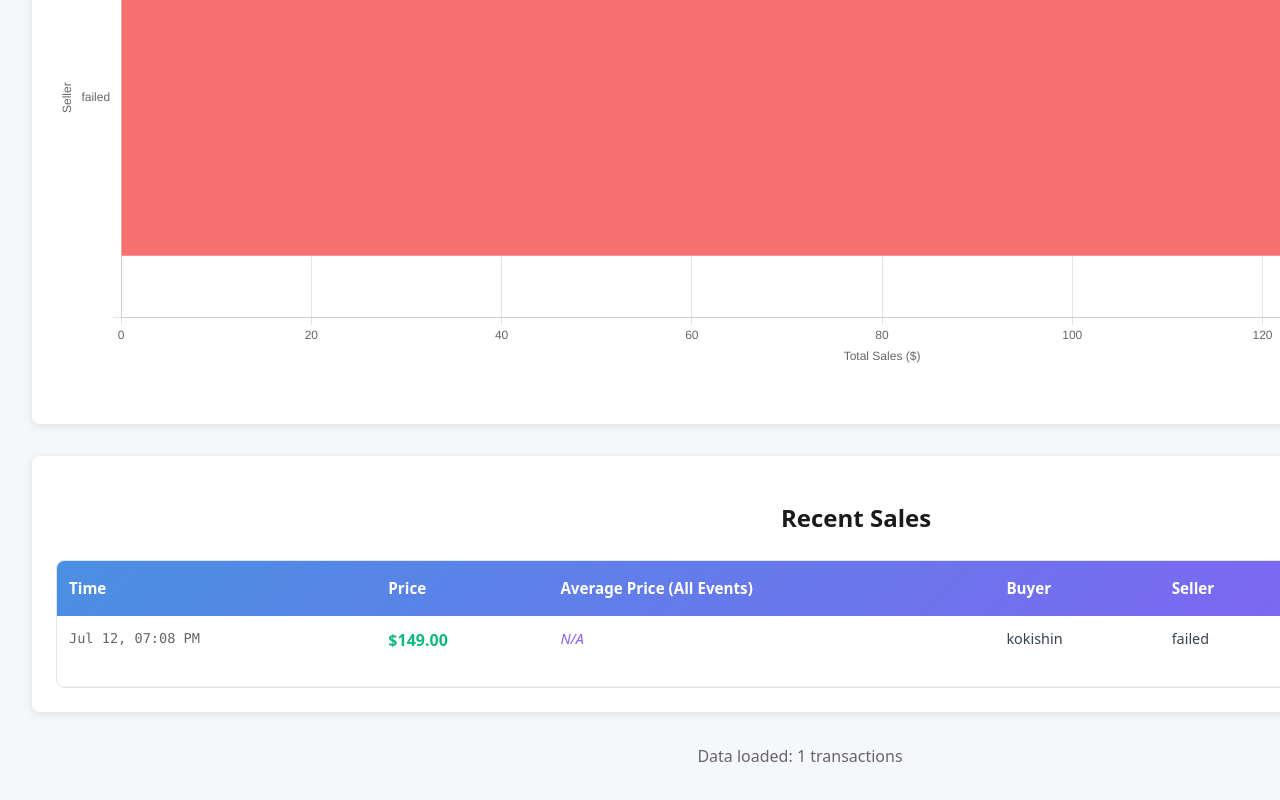
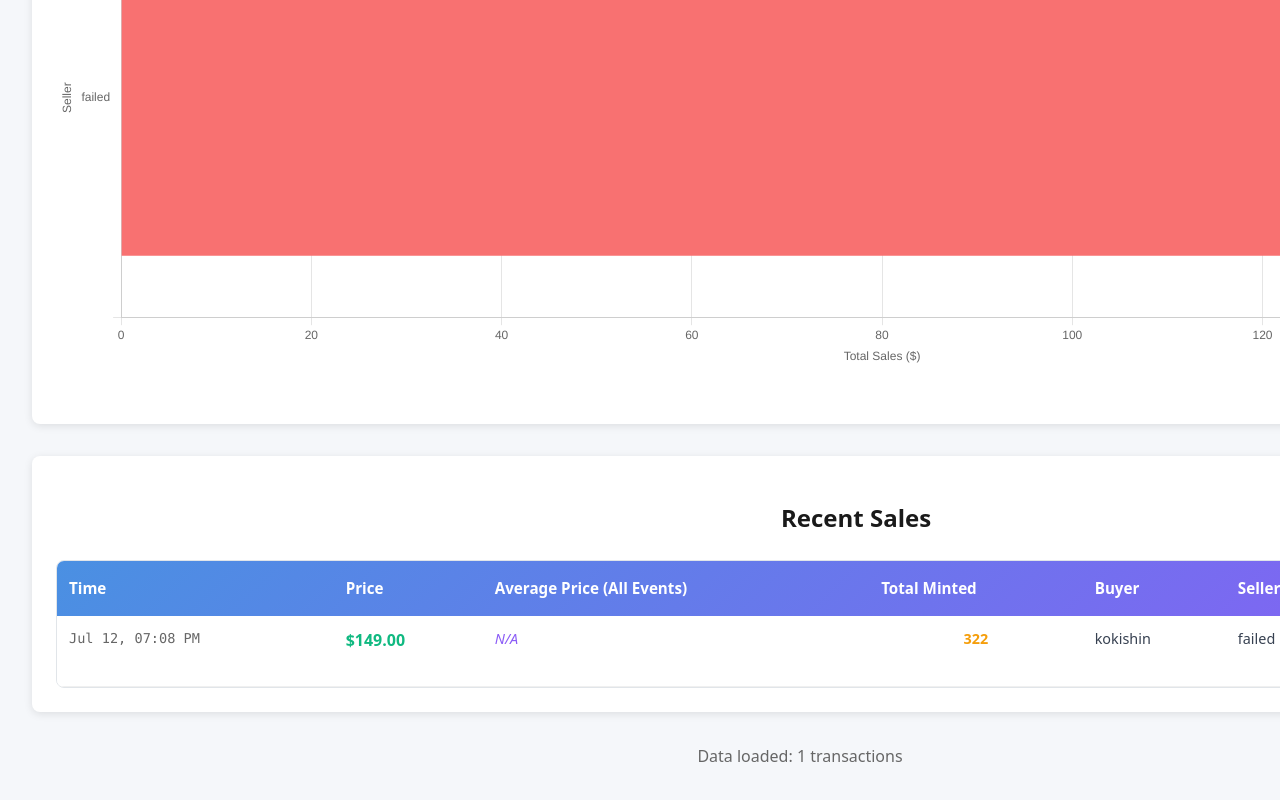
Before and after one commit to rjdiamond/pinnacle-dashboard, a React (Vite) app: page / in a window 1280 px wide. Shown: the part 7312-8112 px from the top of the page. Built offline with nearby package versions, Linux system fonts and the light colour scheme; no server answers.

Commit message:
Added Total Minted column showing nft_edition_total_minted for each unique pin

```diff
--- a/src/components/RecentSalesTable.css
+++ b/src/components/RecentSalesTable.css
@@ -76,6 +76,13 @@
   font-style: italic;
 }
 
+.total-minted {
+  font-weight: 600;
+  color: #F59E0B;
+  font-size: 0.9rem;
+  text-align: center;
+}
+
 .buyer, .seller {
   font-weight: 500;
   color: #374151;
--- a/src/components/RecentSalesTable.jsx
+++ b/src/components/RecentSalesTable.jsx
@@ -67,6 +67,24 @@ export default function RecentSalesTable({ data, fullData }) {
     return 'N/A';
   };
 
+  const getTotalMinted = (sale) => {
+    const set = sale.nft_edition_set_truncatedName || 'Unknown';
+    const shape = sale.nft_edition_shape_name || 'Unknown';
+    const variant = sale.nft_edition_variant || 'Unknown';
+
+    // Find the matching sale in fullData to get the total_minted value
+    const matchingSale = fullData.find(fullSale =>
+      (fullSale.nft_edition_set_truncatedName || 'Unknown') === set &&
+      (fullSale.nft_edition_shape_name || 'Unknown') === shape &&
+      (fullSale.nft_edition_variant || 'Unknown') === variant
+    );
+
+    if (matchingSale && matchingSale.nft_edition_total_minted) {
+      return parseInt(matchingSale.nft_edition_total_minted).toLocaleString();
+    }
+    return 'N/A';
+  };
+
   return (
     <div className="recent-sales-container">
       <h2>Recent Sales</h2>
@@ -77,6 +95,7 @@ export default function RecentSalesTable({ data, fullData }) {
               <th>Time</th>
               <th>Price</th>
               <th>Average Price (All Events)</th>
+              <th>Total Minted</th>
               <th>Buyer</th>
               <th>Seller</th>
               <th>Pin Details</th>
@@ -93,6 +112,9 @@ export default function RecentSalesTable({ data, fullData }) {
                 </td>
                 <td className="avg-price">
                   {getAveragePrice(sale)}
+                </td>
+                <td className="total-minted">
+                  {getTotalMinted(sale)}
                 </td>
                 <td className="buyer">
                   {sale.receiver_username || 'Unknown'}
```
